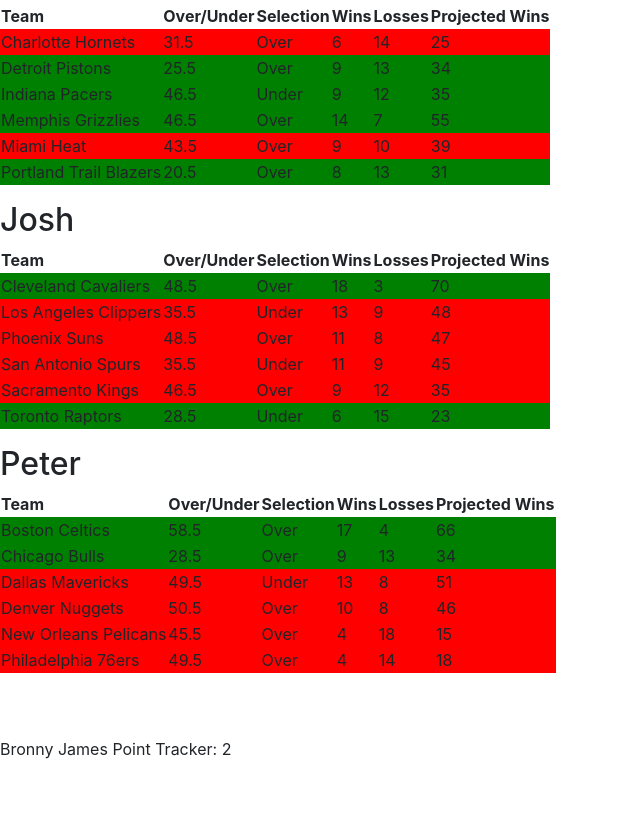
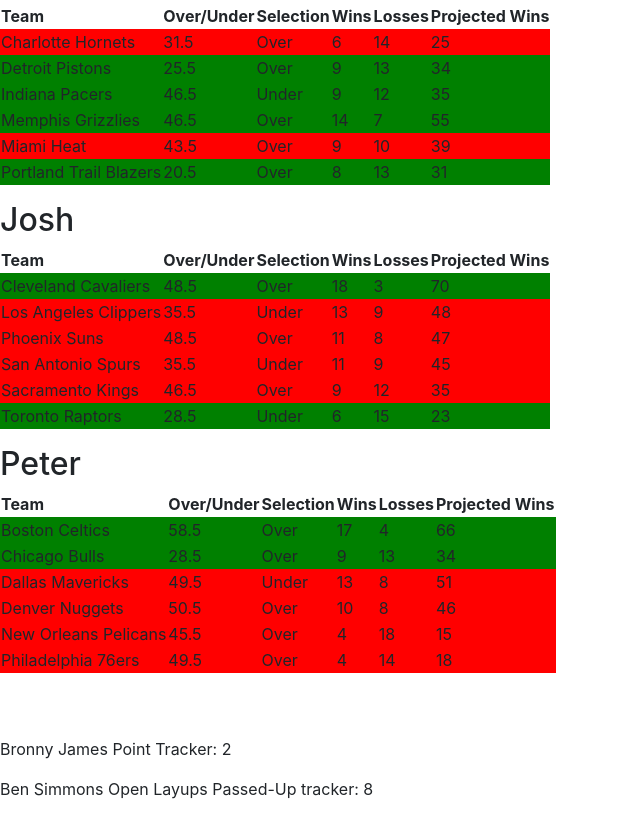
Before and after one commit to peteratsaves/peteratsaves.github.io, a plain HTML site: page index.html in a window 1280 px wide. Shown: the part 987-1804 px from the top of the page, without its empty margins (0-640 px from the left). Before the commit the page ends 1764 px from the top, so only its background shows below. Drawn offline with nearby package versions, Linux system fonts and the light colour scheme.

Commit message:
ben simmons

```diff
--- a/index.html
+++ b/index.html
@@ -21,6 +21,7 @@
     <br>
     <br>
     <p>Bronny James Point Tracker: 2</p>
+    <p>Ben Simmons Open Layups Passed-Up tracker: 8</p>
 
 </body>
 <script src="./index.js"></script> <!-- Link to external JavaScript file -->
```
